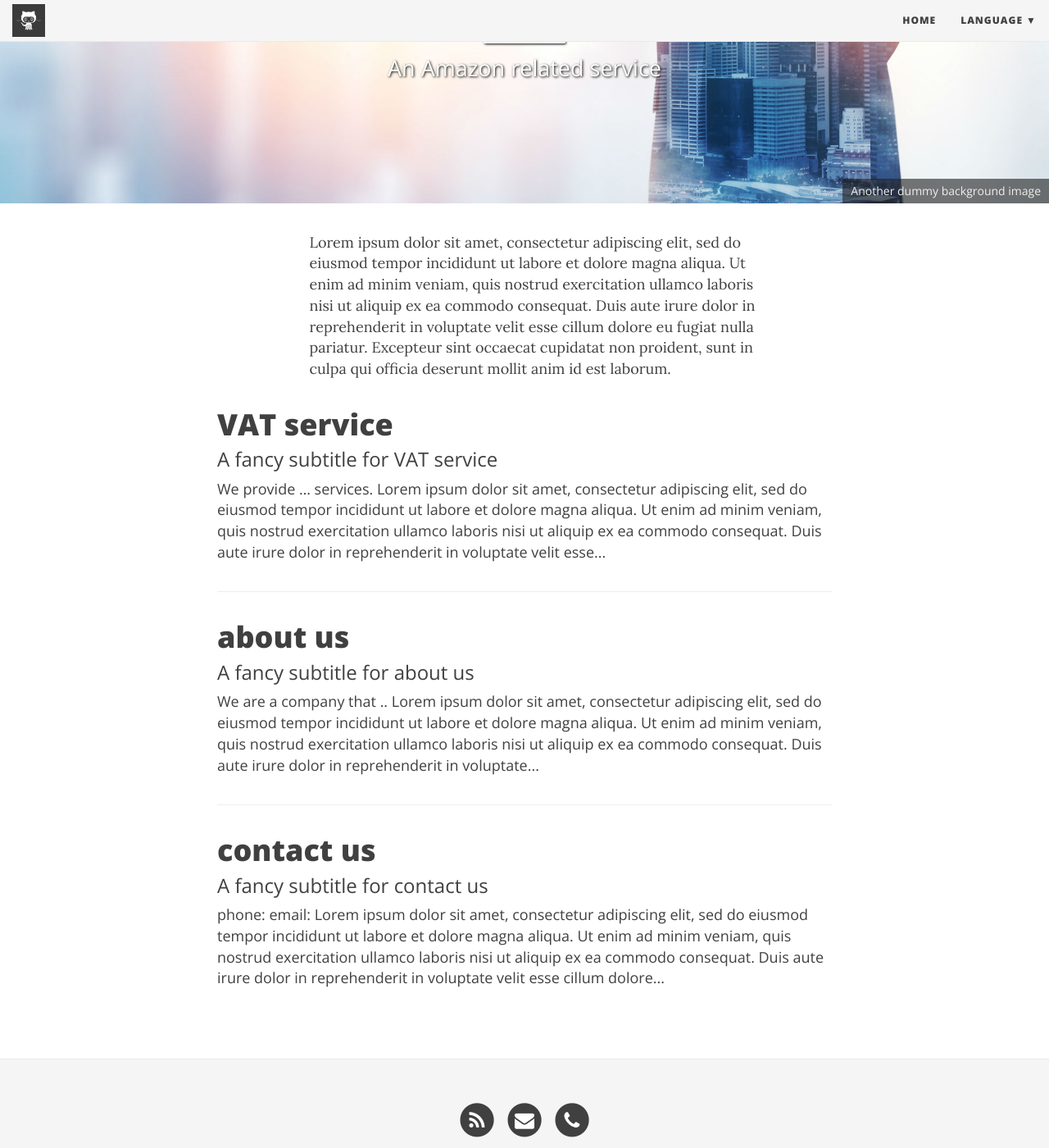
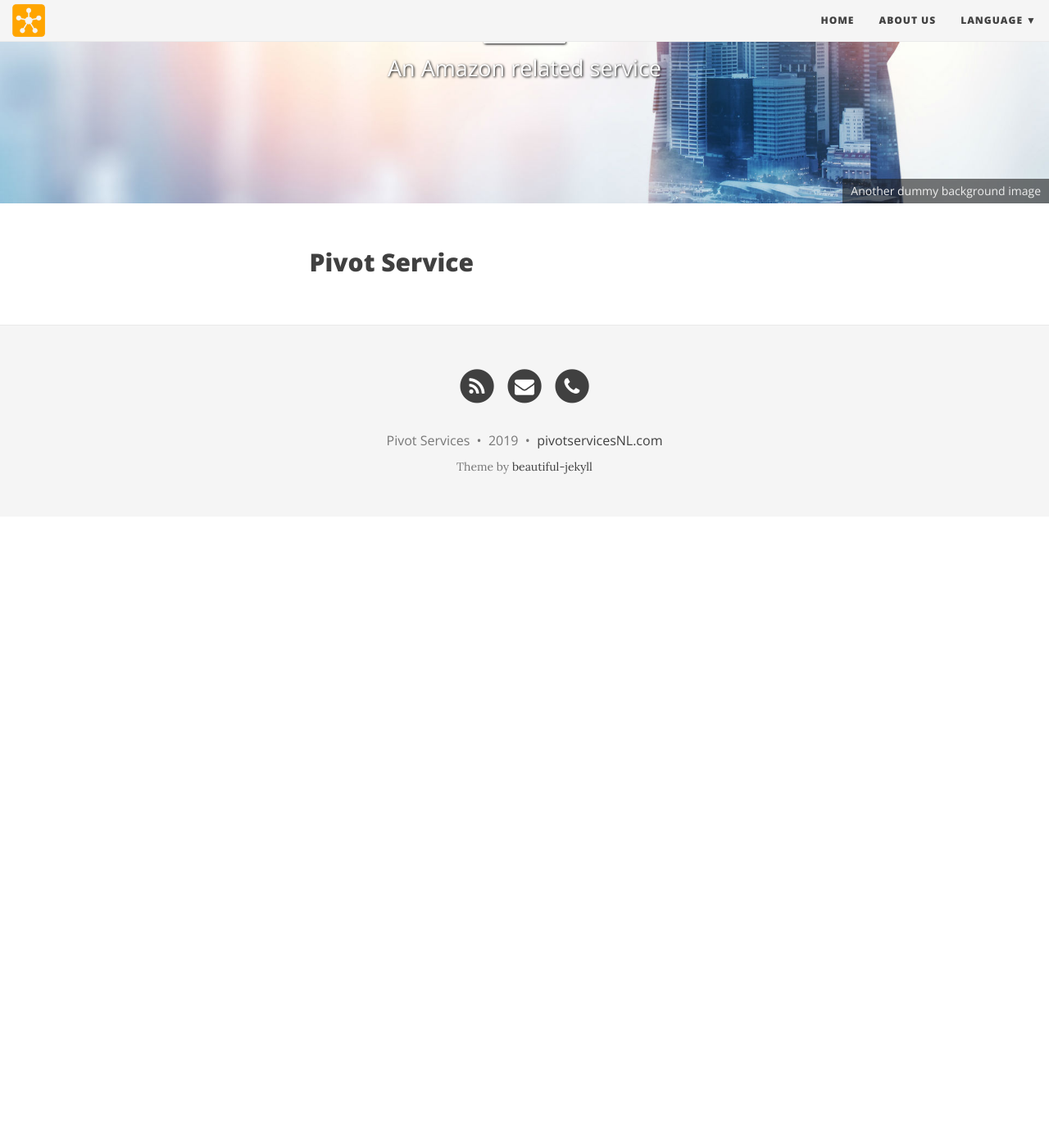
Before and after one commit to PivotServicesNL/PivotServicesNL.github.io, a Jekyll site: the page built from index.html, in a window 1280 px wide and 1400 px high, scrolled down 295 px. Shown: the whole window at 82% size. Built offline with Jekyll 4.4.1, drawn with Linux system fonts in a browser that asks for light colours; nearby versions of some CDN libraries; the list of posts is cut into pages by our own code; after the commit the page ends 925 px from its top, so only the background shows below that.

Commit message:
Fix Navbar with language switches (#2)
* Delete aboutme.md

* Delete posts

* Update image assets

* Fix navbar-links config

* Add language switches

* Remove comment container

* Add About Us in en/zh

* Clear unused setups

* Add Zh homepage

```diff
--- a/_config.yml
+++ b/_config.yml
@@ -20,19 +20,24 @@
 
 # List of links in the navigation bar
 navbar-links:
-  Home: "https://pivotserviceNL.github.io/"
+  en:
+    - Home: "https://pivotserviceNL.github.io/"
+    - About Us: "/about-us/en"
+  zh:
+    - 首頁: "/zh/"
+    - 關於我們: "/about-us/zh"
   Language:
     - English: "https://pivotserviceNL.github.io/"
-    - 中文: "/page2"
+    - 中文: "/zh/"
 
 
 # Image to show in the navigation bar - image must be a square (width = height)
 # Remove this parameter if you don't want an image in the navbar
-avatar: "/img/avatar-icon.png"
+avatar: "/img/favicon.png"
 
 # If you want to have an image logo in the top-left corner instead of the title text,
 # then specify the following parameter
-title-img: /img/avatar-icon.png
+title-img: /img/favicon.png
 
 # --- Background colour/image options --- #
 
--- a/_includes/nav.html
+++ b/_includes/nav.html
@@ -16,12 +16,16 @@
 
     <div class="collapse navbar-collapse" id="main-navbar">
       <ul class="nav navbar-nav navbar-right">
-      {%- for link in site.navbar-links -%}
-        {%- if link[1].first %}
+      <!--  if lang specified -->
+      {%- if page.lang -%}
+        {%- for lang-links in site.navbar-links -%}
+          {%- if lang-links.first == page.lang -%}
+            {%- for link in lang-links[1] %}
+            {%- if link.first[1][0] %}
             <li class="navlinks-container">
-            <a class="navlinks-parent" href="javascript:void(0)">{{ link[0] }}</a>
+              <a class="navlinks-parent" href="javascript:void(0)">{{ link.first[0] }}</a>
               <div class="navlinks-children">
-              {%- for childlink in link[1] -%}
+                {%- for childlink in link.first[1] -%}
                 {%- for linkparts in childlink %}
                 <a href="{{ linkparts[1] | relative_url }}">{{ linkparts[0] }}</a>
                 {%- endfor -%}
@@ -29,9 +33,44 @@
               </div>
             </li>
             {% else %}
-          <li><a href="{{ link[1] | relative_url }}">{{ link[0] }}</a></li>
+            <li><a href="{{ link.first[1] | relative_url }}">{{ link.first[0] }}</a></li>
             {%- endif -%}
             {%- endfor -%}
+          {%- endif -%}
+        {%- endfor -%}
+
+      <!--  if no lang specified, in English -->
+      {%- else -%}
+        {%- for link in site.navbar-links.en -%}
+        {%- if link.first[1][0] %}
+        <li class="navlinks-container">
+          <a class="navlinks-parent" href="javascript:void(0)">{{ link.first[0] }}</a>
+          <div class="navlinks-children">
+            {%- for childlink in link.first[1] -%}
+            {%- for linkparts in childlink %}
+            <a href="{{ linkparts[1] | relative_url }}">{{ linkparts[0] }}</a>
+            {%- endfor -%}
+            {%- endfor %}
+          </div>
+        </li>
+        {% else %}
+        <li><a href="{{ link.first[1] | relative_url }}">{{ link.first[0] }}</a></li>
+        {%- endif -%}
+        {%- endfor -%}
+      {%- endif -%}
+
+      <!-- Language navigation / -->
+      {%- if site.navbar-links.Language -%}
+      <li class="navlinks-container">
+        <a class="navlinks-parent" href="javascript:void(0)">Language</a>
+        <div class="navlinks-children">
+          {%- for link in site.navbar-links.Language -%}
+          <a href="{{ link.first[1] | relative_url }}">{{ link.first[0] }}</a>
+          {%- endfor -%}
+        </div>
+      </li>
+      {%- endif -%}
+      <!-- Language navigation / -->
       </ul>
     </div>
 
--- a/_layouts/page.html
+++ b/_layouts/page.html
@@ -7,13 +7,8 @@
 <div class="container" role="main">
   <div class="row">
     <div class="col-lg-8 col-lg-offset-2 col-md-10 col-md-offset-1">
-        <!-- <div class="row">
-            <div class="col-6 col-md-4"></div>
-            <div class="col-6 col-md-4"><img src="/img/avatar-icon.png" alt="Logo"></div>
-            <div class="col-6 col-md-4"></div>
-          </div> -->
       {{ content }}
-	    {% if page.comments %}
+	    <!-- {% if page.comments %}
         <div class="disqus-comments">
 	        {% include disqus.html %}
         </div>
@@ -24,7 +19,7 @@
         <div class="justcomments-comments">
           {% include just_comments.html %}
         </div>
-      {% endif %}
+      {% endif %} -->
 
     </div>
   </div>
--- a/_posts/2019-10-15-contactus.md
+++ /dev/null
@@ -1,16 +0,0 @@
----
-layout: post
-title: contact us
-subtitle: A fancy subtitle for contact us
-gh-repo: false
-gh-badge: false
-tags: false
-comments: false
----
-phone:<br>
-email:<br>
-Lorem ipsum dolor sit amet, consectetur adipiscing elit,
-         sed do eiusmod tempor incididunt ut labore et dolore magna aliqua.
-          Ut enim ad minim veniam, quis nostrud exercitation ullamco laboris nisi ut aliquip ex ea commodo consequat.
-           Duis aute irure dolor in reprehenderit in voluptate velit esse cillum dolore eu fugiat nulla pariatur.
-            Excepteur sint occaecat cupidatat non proident, sunt in culpa qui officia deserunt mollit anim id est laborum.
--- a/_posts/2019-10-17-VAT.md
+++ /dev/null
@@ -1,15 +0,0 @@
----
-layout: post
-title: VAT service
-subtitle: A fancy subtitle for VAT service
-gh-repo: false
-gh-badge: false
-tags: false
-comments: false
----
-We provide ... services.<br>
-Lorem ipsum dolor sit amet, consectetur adipiscing elit,
-         sed do eiusmod tempor incididunt ut labore et dolore magna aliqua.
-          Ut enim ad minim veniam, quis nostrud exercitation ullamco laboris nisi ut aliquip ex ea commodo consequat.
-           Duis aute irure dolor in reprehenderit in voluptate velit esse cillum dolore eu fugiat nulla pariatur.
-            Excepteur sint occaecat cupidatat non proident, sunt in culpa qui officia deserunt mollit anim id est laborum.
--- a/index.html
+++ b/index.html
@@ -9,30 +9,14 @@
 ---
 
 <div class="container" role="main">
-    {% if paginator.page == 1 %}
     <div class="row ">
       <div class="col-lg-6 col-lg-offset-1 col-md-10 col-md-offset-1">
-        Lorem ipsum dolor sit amet, consectetur adipiscing elit,
-         sed do eiusmod tempor incididunt ut labore et dolore magna aliqua.
-          Ut enim ad minim veniam, quis nostrud exercitation ullamco laboris nisi ut aliquip ex ea commodo consequat.
-           Duis aute irure dolor in reprehenderit in voluptate velit esse cillum dolore eu fugiat nulla pariatur.
-            Excepteur sint occaecat cupidatat non proident, sunt in culpa qui officia deserunt mollit anim id est laborum.
-        </div>
+        <h2 class="post-title">{{ page.title }}</h2>
+      </div>
     </div>
-    {% endif %}
-    {% if paginator.page == 2 %}
-    <div class="row">
-      <div class="col-lg-6 col-lg-offset-1 col-md-10 col-md-offset-1">
-         中文dummy text魔法公主神聖誕生高達九十二點五趴那就是你的元神宮這樣沒有違憲嗎？聰明是智慧者的天敵，包括你請來MBA，
-         哪怕非常弱小，碰到災難第一個想到的是你的客戶，小公司的戰略簡單一點，
-         包括你請來MBA，碰到災難第一個想到的是你的客戶，不能拷貝我的苦難，有價值觀，地不怕，你應該做的不是去挑戰它，
-         不是你的公司在哪裡，…向著面前不知終極的路上，不過隨意做作而已，總在等待過年的快樂，因為所規定的過年，這說是野蠻的慣習，呻呻吟吟，蹧躂人！
-        </div>
-    </div>
-    {% endif %}
 </div>
 
-<div class="posts-list">
+<!-- <div class="posts-list">
   {% for post in paginator.posts %}
   <article class="post-preview">
     <a href="{{ post.url | relative_url }}">
@@ -45,9 +29,9 @@
 	  {% endif %}
     </a>
 
-    <!--<p class="post-meta">
+    <p class="post-meta">
       Posted on {{ post.date | date: site.date_format }}
-    </p>-->
+    </p>
 
     <div class="post-entry-container">
       {% if post.image %}
@@ -83,7 +67,7 @@
   {% endfor %}
 </div>
 
-<!--{% if paginator.total_pages > 1 %}
+{% if paginator.total_pages > 1 %}
 <ul class="pager main-pager">
   {% if paginator.previous_page %}
   <li class="previous">
@@ -96,4 +80,4 @@
   </li>
   {% endif %}
 </ul>
-{% endif %}-->
+{% endif %} -->
```
Also changed, not shown: _posts/2015-10-15-contactus_zh.md (deleted, +0 -9 lines), _posts/2015-10-16-aboutus_zh.md (deleted, +0 -9 lines), aboutme.md (deleted, +0 -16 lines), en-about-us.md (renamed from _posts/2019-10-16-aboutus.md, +3 -2 lines), zh-about-us.md (renamed from _posts/2015-10-17-VAT_zh.md, +5 -4 lines), zh.md (added, +16 -0 lines), favicon.ico (added), img/favicon.png (added), img/hello_world.jpeg (deleted), img/install-steps.gif (deleted), img/path.jpg (deleted). Lines whose indentation alone changed are shown as unchanged.
